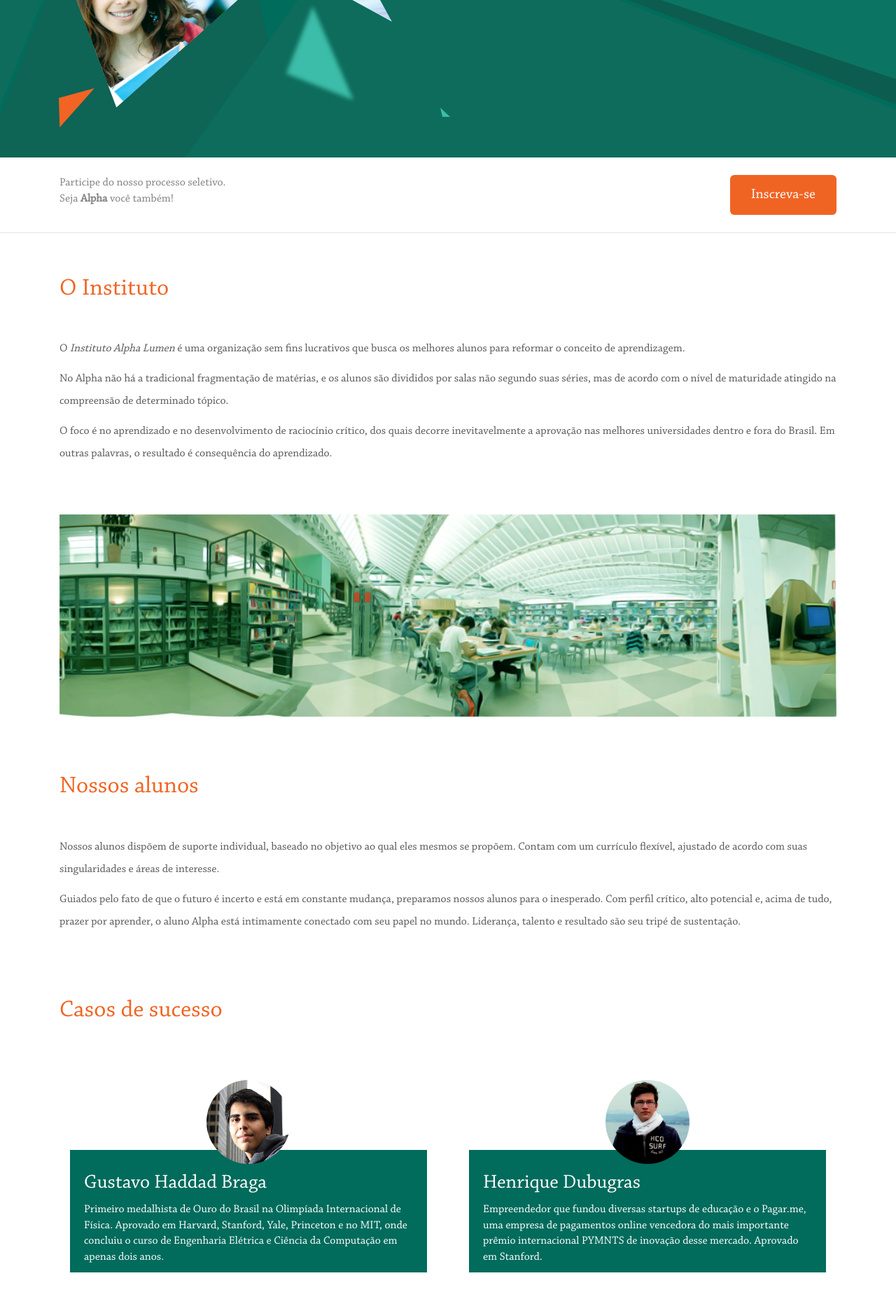
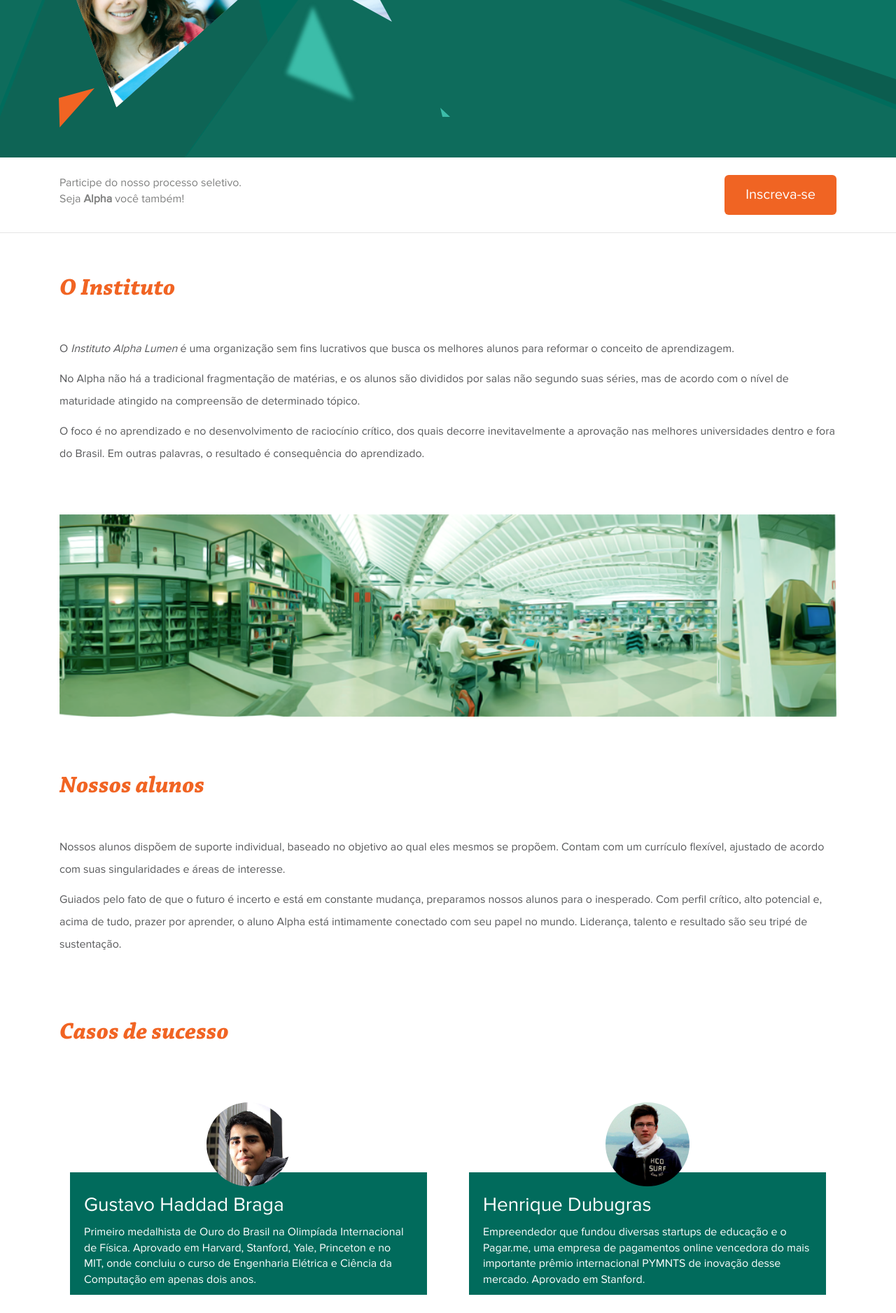
Before and after one commit to alphalumen/recruitment-hotsite, a Jekyll site: the page built from index.html, in a window 1280 px wide. Shown: the part 399-2275 px from the top of the page at 70% size. Built offline with Jekyll 4.4.1, drawn with Linux system fonts in a browser that asks for light colours; some web fonts are replaced.

Commit message:
Set correct font styles.

```diff
--- a/_sass/_layout.scss
+++ b/_sass/_layout.scss
@@ -42,6 +42,7 @@ a {
 
 .home-container {
 	background-color: white;
+	font-family: "Proxima Nova Regular";
 
 	.subscribe-container {
 		border-bottom: 1px solid #e5e5e5;
@@ -72,6 +73,8 @@ a {
 			h2 {
 				color: #f16423;
 				margin-bottom: 50px;
+				font-family: "Chaparral Pro Bold Italic";
+				font-weight: 600;
 			}
 
 			> p {
```
